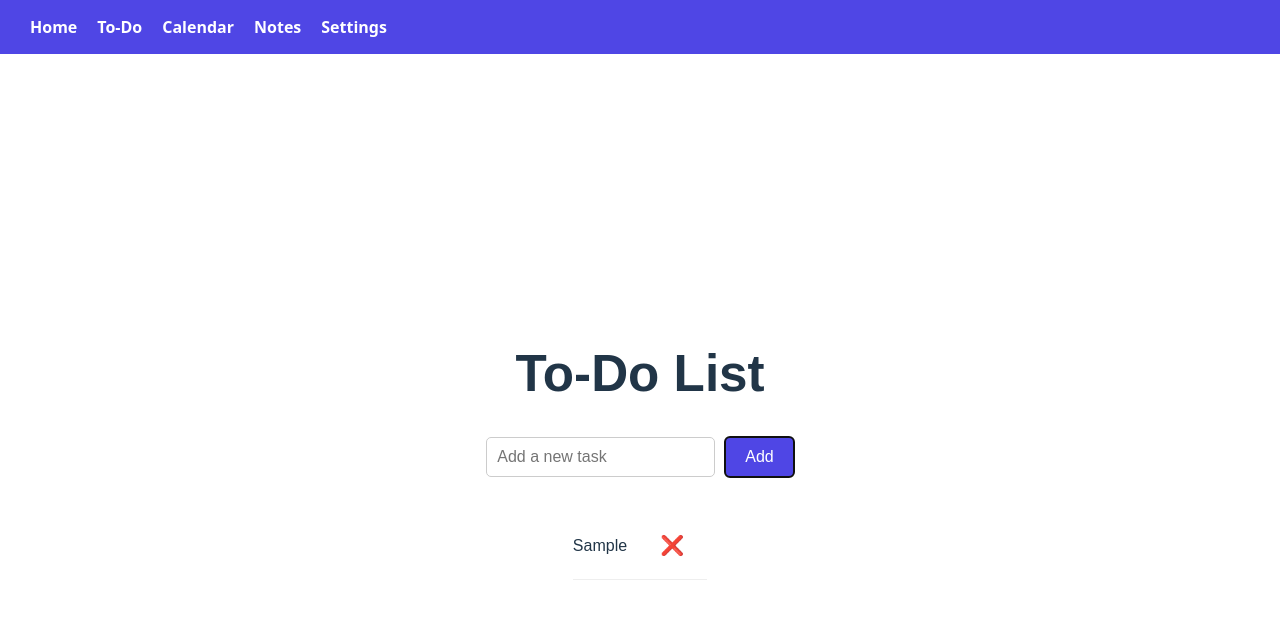
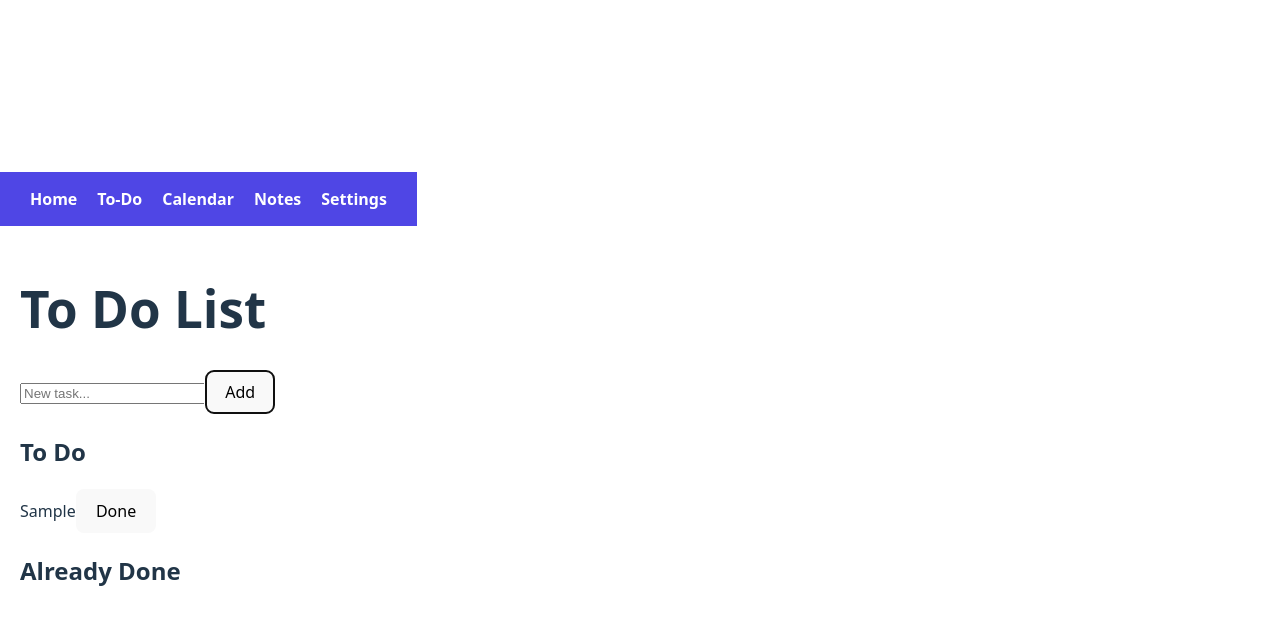
Before and after one commit to sguirdle/studyplanner, a React (Vite) app: page /todo in a window 1280 px wide. Both pictures are taken after typing "Sample" into the empty fields and a click on the button "Add". Shown: the top 624 px of the page. Built offline with nearby package versions, Linux system fonts and the light colour scheme.

Commit message:
improved todo

```diff
--- a/src/Todo.jsx
+++ b/src/Todo.jsx
@@ -1,120 +1,49 @@
-import React, { useState } from "react";
+import { useState } from "react";
 
 function Todo() {
-  const [tasks, setTasks] = useState([]); // List of tasks
-  const [input, setInput] = useState(""); // Current input
+  const [tasks, setTasks] = useState([]);
+  const [input, setInput] = useState("");
 
-  // Add new task
   const addTask = () => {
-    if (input.trim() === "") return; // ignore empty
-    setTasks([...tasks, { text: input, done: false }]);
-    setInput(""); // clear input
+    if (input.trim() === "") return;
+    setTasks([...tasks, { text: input, completed: false }]);
+    setInput("");
   };
 
-  // Toggle task done
   const toggleTask = (index) => {
     const newTasks = [...tasks];
-    newTasks[index].done = !newTasks[index].done;
-    setTasks(newTasks);
-  };
-
-  // Delete task
-  const deleteTask = (index) => {
-    const newTasks = tasks.filter((_, i) => i !== index);
+    newTasks[index].completed = !newTasks[index].completed;
     setTasks(newTasks);
   };
 
   return (
+    <div style={{ padding: "20px" }}>
+      <h1>To Do List</h1>
 
-    <div style={styles.container}>
-      <h1>To-Do List</h1>
-      <div style={styles.inputContainer}>
       <input
-          type="text"
-          placeholder="Add a new task"
         value={input}
         onChange={(e) => setInput(e.target.value)}
-          style={styles.input}
-          onKeyDown={(e) => e.key === "Enter" && addTask()}
+        placeholder="New task..."
       />
-        <button onClick={addTask} style={styles.addButton}>Add</button>
+      <button onClick={addTask}>Add</button>
+
+      <h2>To Do</h2>
+      {tasks.filter(t => !t.completed).map((task, i) => (
+        <div key={i}>
+          <span>{task.text}</span>
+          <button onClick={() => toggleTask(i)}>Done</button>
         </div>
+      ))}
 
-      <ul style={styles.list}>
-        {tasks.map((task, index) => (
-          <li key={index} style={styles.task}>
-            <span
-              onClick={() => toggleTask(index)}
-              style={{
-                textDecoration: task.done ? "line-through" : "none",
-                cursor: "pointer",
-                flex: 1
-              }}
-            >
-              {task.text}
-            </span>
-            <button onClick={() => deleteTask(index)} style={styles.deleteButton}>
-              ❌
-            </button>
-          </li>
+      <h2>Already Done</h2>
+      {tasks.filter(t => t.completed).map((task, i) => (
+        <div key={i} style={{ textDecoration: "line-through", color: "gray" }}>
+          <span>{task.text}</span>
+          <button onClick={() => toggleTask(i)}>Undo</button>
+        </div>
       ))}
-      </ul>
     </div>
   );
 }
 
-const styles = {
-
-  container: {
-    display: "flex",
-    flexDirection: "column",
-    alignItems: "center",
-    justifyContent: "center",
-    height: "100vh",      // 100% of viewport height
-    width: "100vw",       // 100% of viewport width
-    fontFamily: "Arial, sans-serif",
-    margin: 0,
-    padding: 0,
-    boxSizing: "border-box",
-  },
-
-  inputContainer: {
-    display: "flex",
-    gap: "10px",
-    marginBottom: "20px"
-  },
-  input: {
-    flex: 1,
-    padding: "10px",
-    fontSize: "1rem",
-    borderRadius: "5px",
-    border: "1px solid #ccc"
-  },
-  addButton: {
-    padding: "10px 20px",
-    border: "none",
-    borderRadius: "5px",
-    backgroundColor: "#4f46e5",
-    color: "white",
-    cursor: "pointer"
-  },
-  list: {
-    listStyle: "none",
-    padding: 0
-  },
-  task: {
-    display: "flex",
-    alignItems: "center",
-    padding: "10px 0",
-    borderBottom: "1px solid #eee"
-  },
-  deleteButton: {
-    marginLeft: "10px",
-    border: "none",
-    background: "transparent",
-    cursor: "pointer",
-    fontSize: "1.2rem"
-  }
-};
-
 export default Todo;
```
Lines whose indentation alone changed are shown as unchanged.
